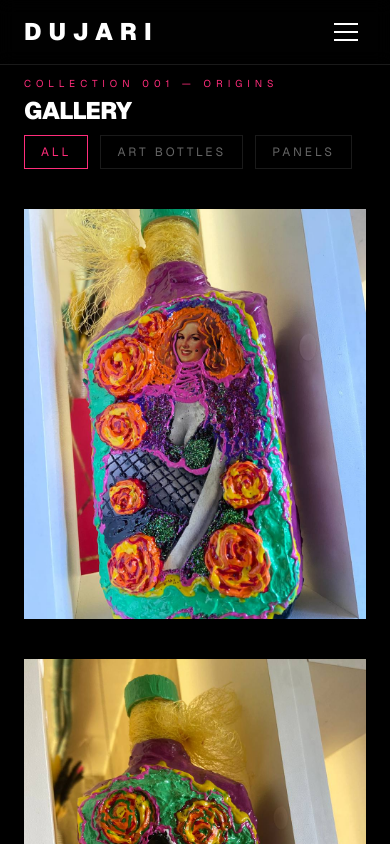
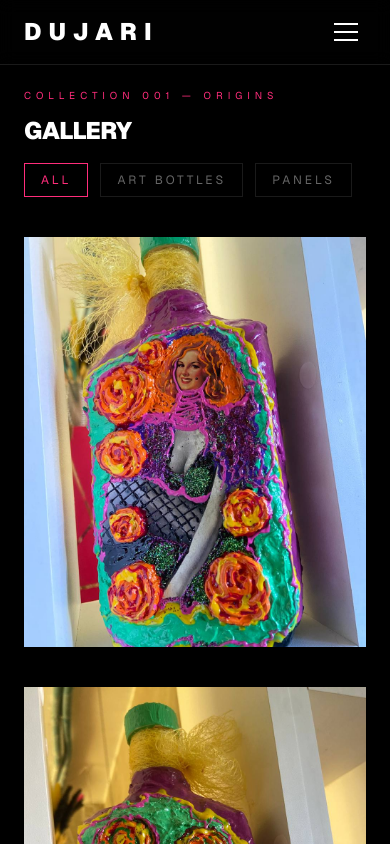
Before and after one commit to genfreemix/dujari, a Next.js app: page /gallery in a window 390 px wide. Shown: the top 844 px of the page. Built offline with nearby package versions, Linux system fonts and the light colour scheme.

Commit message:
fix: increase spacing between gallery header lines

```diff
--- a/src/app/gallery/page.tsx
+++ b/src/app/gallery/page.tsx
@@ -21,12 +21,12 @@ export default function GalleryPage() {
 
   return (
     <div className="pt-16 md:pt-[72px]">
-      <section className="bg-black pt-3 md:pt-4 pb-0">
+      <section className="bg-black pt-6 md:pt-8 pb-0">
         <div className="max-w-7xl mx-auto px-6">
-          <p className="text-[#FF2D7B] text-[10px] md:text-xs tracking-[0.5em] uppercase mb-1">
+          <p className="text-[#FF2D7B] text-[10px] md:text-xs tracking-[0.5em] uppercase mb-3">
             {t("gallery.subtitle")}
           </p>
-          <h1 className="text-white text-2xl md:text-4xl font-black tracking-tight uppercase mb-2">
+          <h1 className="text-white text-2xl md:text-4xl font-black tracking-tight uppercase mb-4">
             {t("gallery.title")}
           </h1>
 
```
